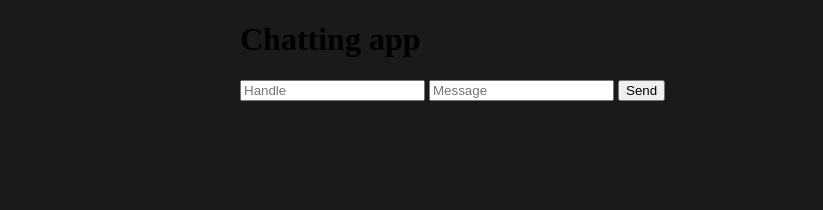
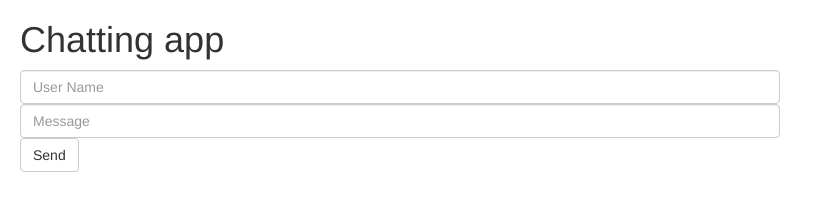
Before and after one commit to DenilNair/websocket_chat, a website: page public/index.html in a window 1280 px wide. Shown: the whole page, without its empty margins (0-823 px from the left). Drawn offline with nearby package versions, Linux system fonts and the light colour scheme; no server answers.

Commit message:
Update index.html

```diff
--- a/public/index.html
+++ b/public/index.html
@@ -4,6 +4,14 @@
 	<title>Web Socket</title>
 	<link rel="stylesheet" type="text/css" href="/styles.css">
 	<script src="https://cdnjs.cloudflare.com/ajax/libs/socket.io/1.7.3/socket.io.js"></script>
+	<!-- Latest compiled and minified CSS -->
+<link rel="stylesheet" href="https://maxcdn.bootstrapcdn.com/bootstrap/3.3.7/css/bootstrap.min.css">
+
+<!-- jQuery library -->
+<script src="https://ajax.googleapis.com/ajax/libs/jquery/3.3.1/jquery.min.js"></script>
+
+<!-- Latest compiled JavaScript -->
+<script src="https://maxcdn.bootstrapcdn.com/bootstrap/3.3.7/js/bootstrap.min.js"></script>
 </head>
 <body>
 	<h1>Chatting app</h1>
@@ -11,9 +19,11 @@
 		<div id="chat-window">
 			<div id="output"></div>
 		</div>
-		<input type="text" id="handle" placeholder="Handle" />
-		<input type="text" id="message" placeholder="Message"/>
-		<button id="send" >Send</button>
+		 <div class="form-group">
+		<input type="text" id="handle" class="form-control"  placeholder="User Name" />
+		<input type="text" id="message" class="form-control"  placeholder="Message"/>
+		<button id="send" class="btn btn-default">Send</button>
+		</div>
 	</div>
 	<script src="/chat.js"></script>
 
```
